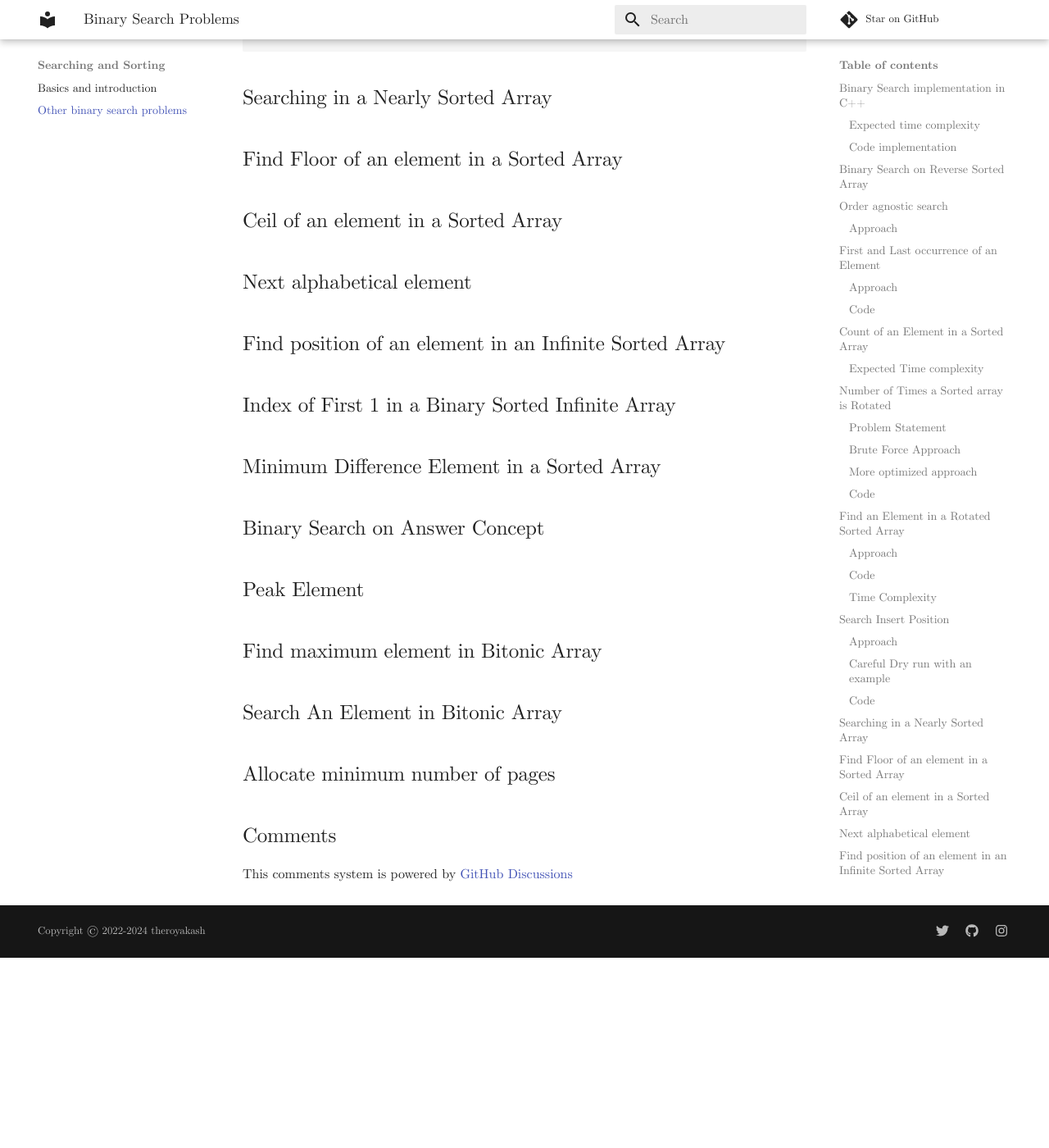
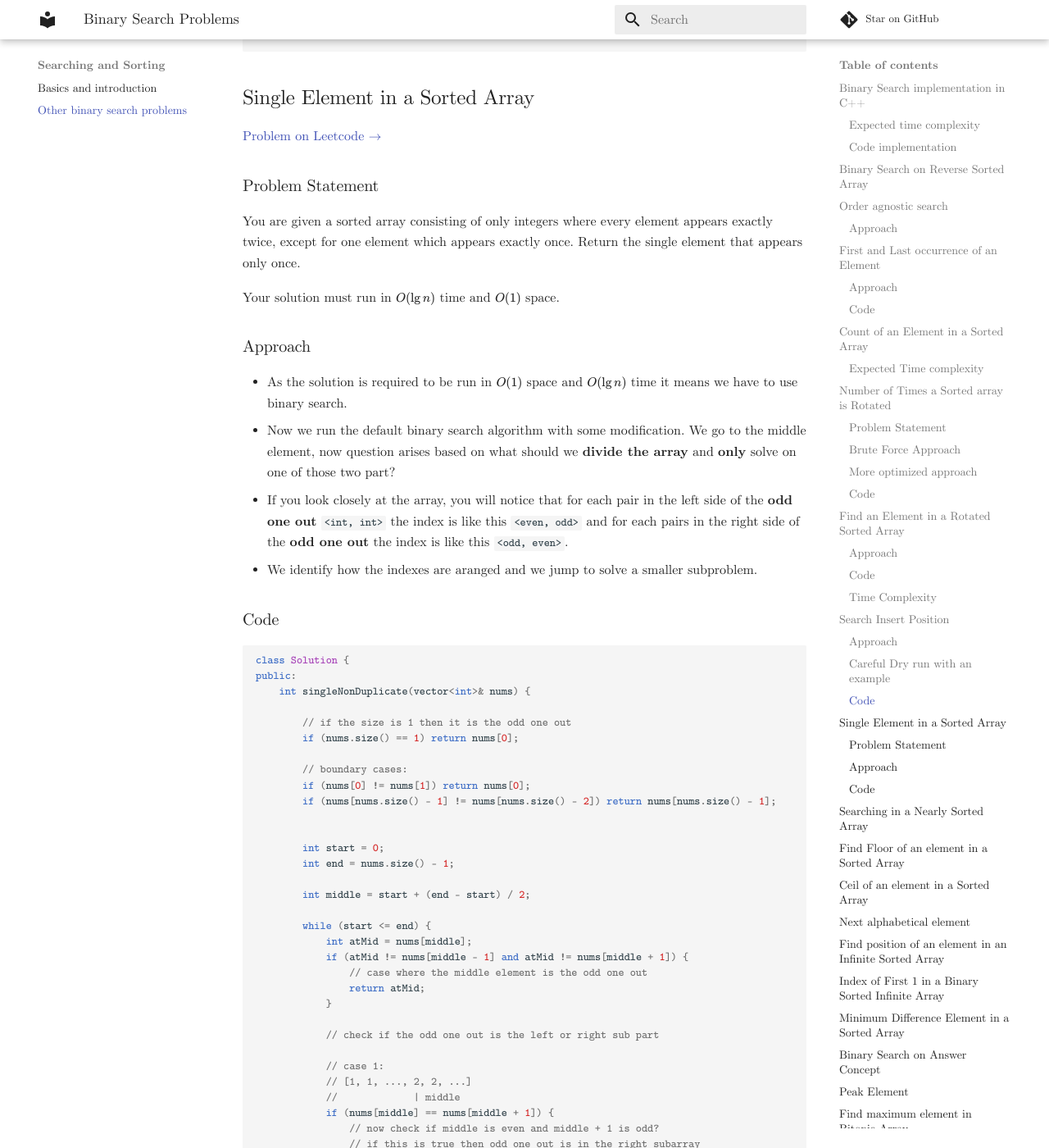
Before and after one commit to theroyakash/algorithms.theroyakash.com, an MkDocs documentation site: the page built from docs/otherbinarysearch-problems.md, in a window 1280 px wide and 1400 px high, scrolled down 8867 px. Shown: the whole window at 82% size. Built offline with MkDocs 1.6.1 and Material for MkDocs 9.7.7, drawn with Linux system fonts in a browser that asks for light colours; comment, search, counter and statistics services are not loaded; before the commit the page ends 10035 px from its top, so only the background shows below that; some of the changed text lies outside the part shown.

Commit message:
📦 NEW: added problem Single Element in a Sorted Array

````diff
--- a/docs/otherbinarysearch-problems.md
+++ b/docs/otherbinarysearch-problems.md
@@ -300,6 +300,81 @@ public:
     }
 };
 ```
+## Single Element in a Sorted Array
+
+[Problem on Leetcode $\to$](https://leetcode.com/problems/single-element-in-a-sorted-array/)
+
+### Problem Statement
+You are given a sorted array consisting of only integers where every element appears exactly twice, except for one element which appears exactly once. Return the single element that appears only once.
+
+Your solution must run in $O(\lg n)$ time and $O(1)$ space.
+
+### Approach
+- As the solution is required to be run in $O(1)$ space and $O(\lg n)$ time it means we have to use binary search.
+- Now we run the default binary search algorithm with some modification. We go to the middle element, now question arises based on what should we **divide the array** and **only** solve on one of those two part?
+- If you look closely at the array, you will notice that for each pair in the left side of the **odd one out** `<int, int>` the index is like this `<even, odd>` and for each pairs in the right side of the **odd one out** the index is like this `<odd, even>`.
+- We identify how the indexes are aranged and we jump to solve a smaller subproblem.
+
+### Code
+```cpp
+class Solution {
+public:
+    int singleNonDuplicate(vector<int>& nums) {
+
+        // if the size is 1 then it is the odd one out
+        if (nums.size() == 1) return nums[0];
+
+        // boundary cases:
+        if (nums[0] != nums[1]) return nums[0];
+        if (nums[nums.size() - 1] != nums[nums.size() - 2]) return nums[nums.size() - 1];
+
+
+        int start = 0;
+        int end = nums.size() - 1;
+
+        int middle = start + (end - start) / 2;
+
+        while (start <= end) {
+            int atMid = nums[middle];
+            if (atMid != nums[middle - 1] and atMid != nums[middle + 1]) {
+                // case where the middle element is the odd one out
+                return atMid;
+            }
+
+            // check if the odd one out is the left or right sub part
+
+            // case 1:
+            // [1, 1, ..., 2, 2, ...]
+            //             | middle
+            if (nums[middle] == nums[middle + 1]) {
+                // now check if middle is even and middle + 1 is odd?
+                // if this is true then odd one out is in the right subarray
+                if (middle % 2 == 0) {
+                    start = middle + 1;
+                } else {
+                    end = middle - 1;
+                }
+            }
+
+            // case 2:
+            // [1, 1, ..., 2, 2, ...]
+            //                | middle
+            if(nums[middle] == nums[middle - 1]) {
+                // now check if middle is odd and middle - 1 is even?
+                if (middle % 2 != 0) {
+                    start = middle + 1;
+                } else {
+                    end = middle - 1;
+                }
+            }
+
+            middle = start + (end - start) / 2;
+        }
+
+        return -1;
+    }
+};
+```
 
 ## Searching in a Nearly Sorted Array
 ## Find Floor of an element in a Sorted Array
````
